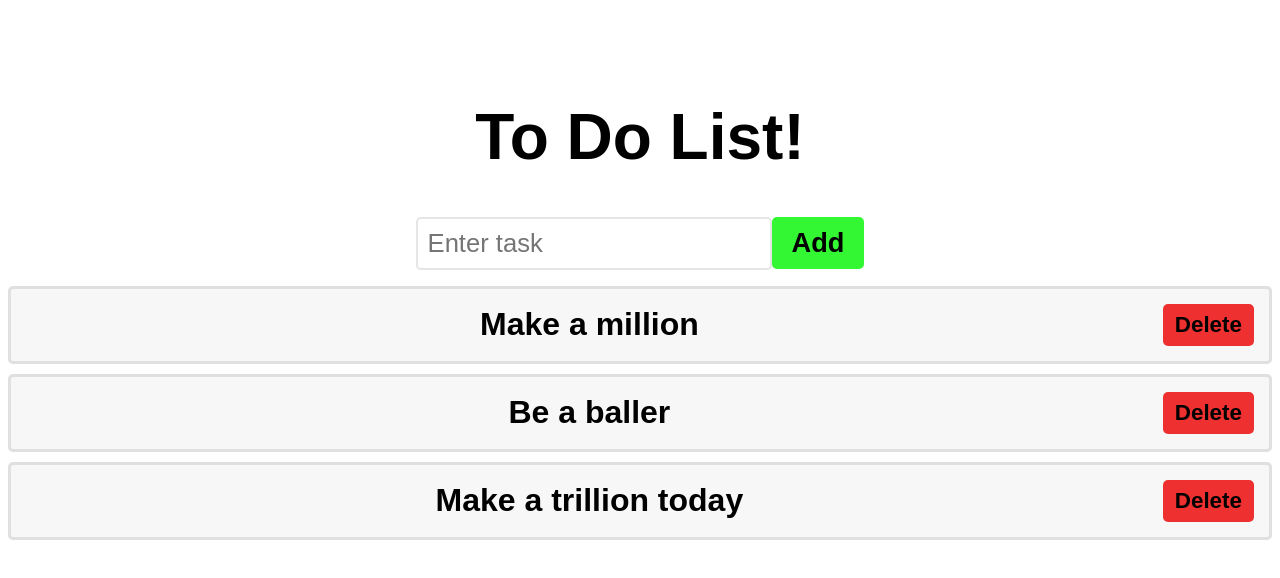
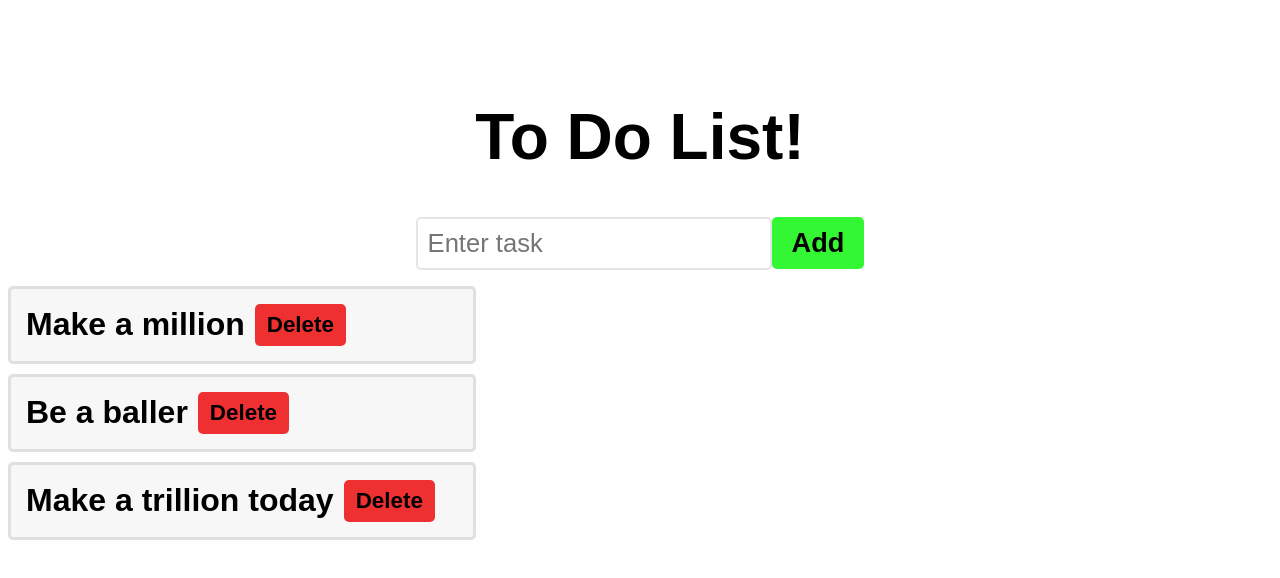
Before and after one commit to ryan-helou/Todo-List, a React (Vite) app: page / in a window 1280 px wide. Shown: the top 578 px of the page. Built offline with nearby package versions, Linux system fonts and the light colour scheme.

Commit message:
Update index.css

```diff
--- a/src/index.css
+++ b/src/index.css
@@ -41,6 +41,7 @@ ol{
     padding:0;
 }
 li{
+    width: 27rem;
     font-size : 2rem;
     font-weight: bold;
     padding: 15px;
@@ -52,5 +53,5 @@ li{
     align-items: center;
 }
 .text{
-    flex: 1;
+    flex: 0 1 auto;
 }
```
